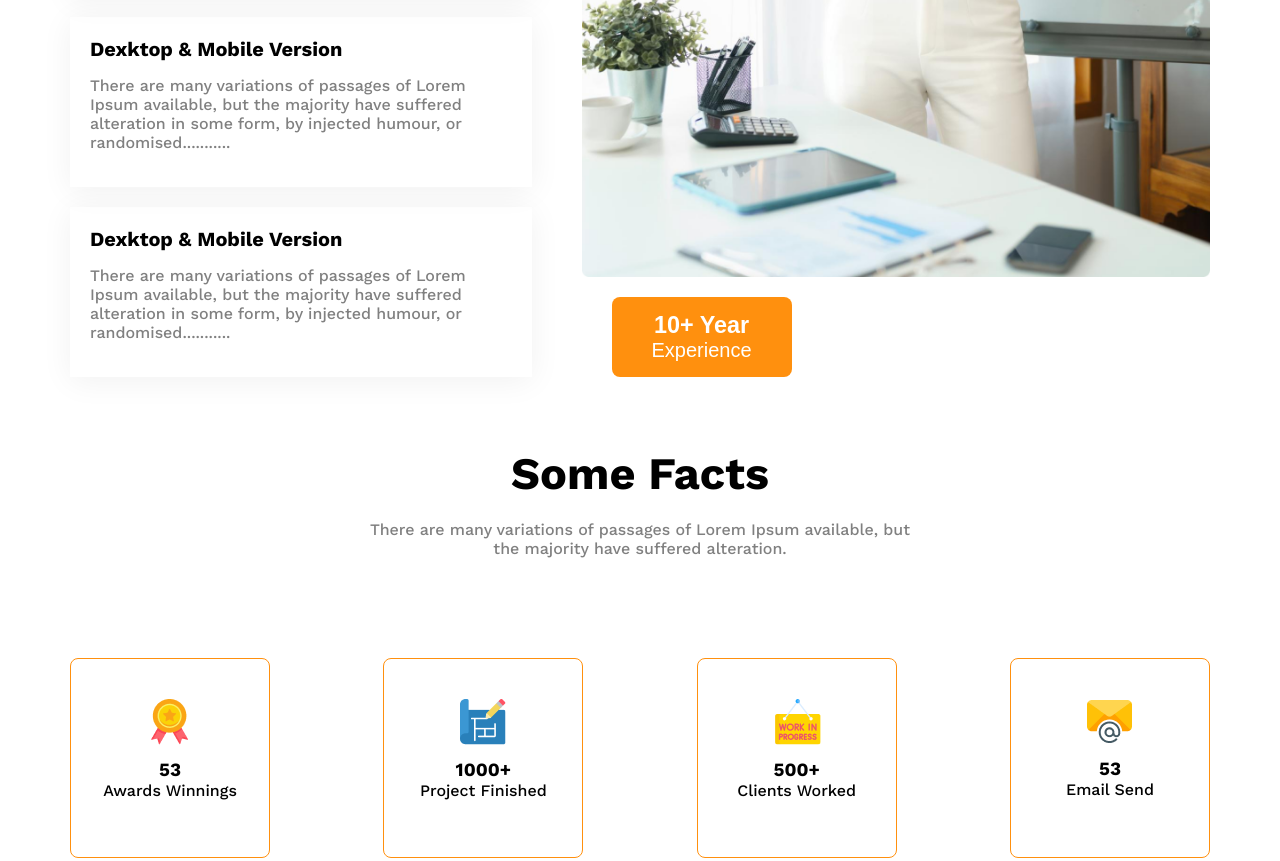
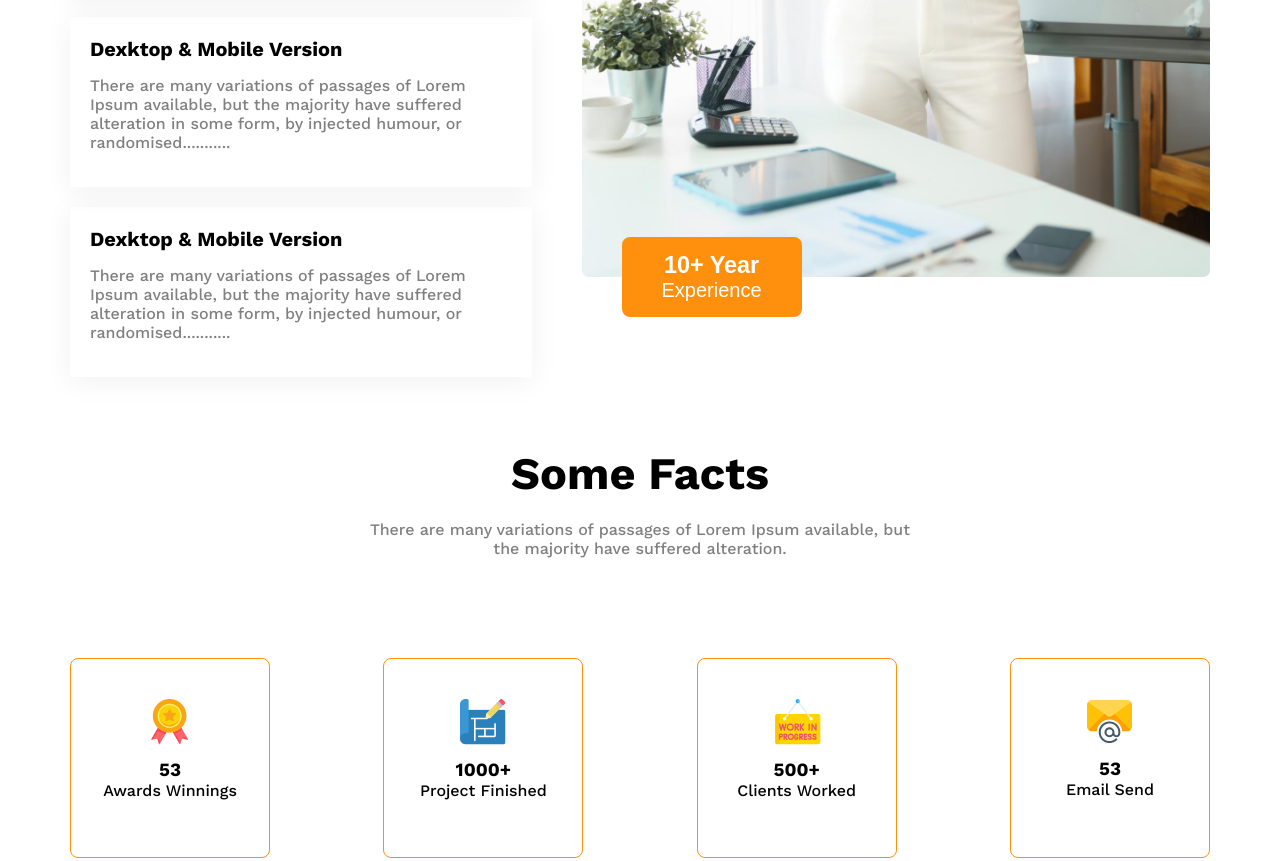
Before and after one commit to shepon-biswas/architect-agency, a plain HTML site: page index.html in a window 1280 px wide. Shown: the part 2468-3329 px from the top of the page. Drawn offline with nearby package versions, Linux system fonts and the light colour scheme.

Commit message:
Fixed Servic section btn

```diff
--- a/styles/styles.css
+++ b/styles/styles.css
@@ -166,8 +166,8 @@ nav {
 }
 .service-img-btn-wrapper button {
   position: absolute;
-  left: 30px;
-  bottom: 20px;
+  left: 40px;
+  bottom: 80px;
 }
 .service-btn {
   width: 180px;
```
